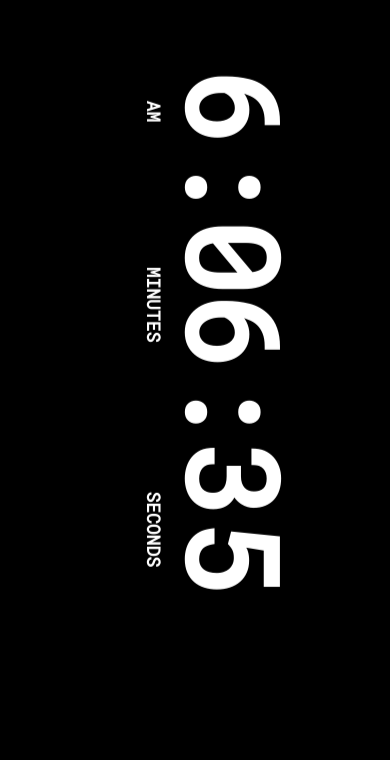
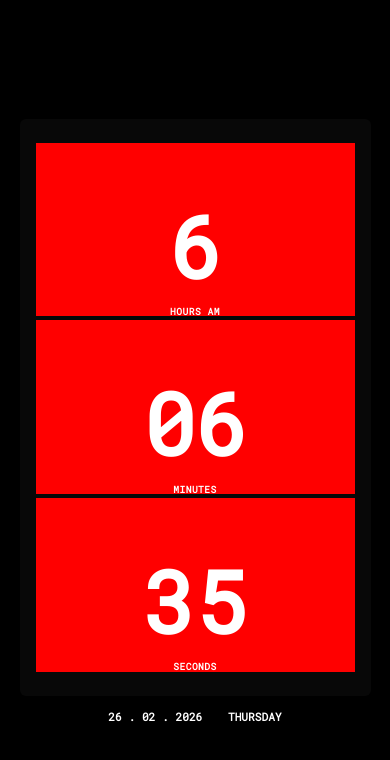
Before and after one commit to armanhossen-dev/DarkTime, a plain HTML site: page index.html in a window 390 px wide. Drawn offline with Linux system fonts and the light colour scheme.

Commit message:
code for responsive1

```diff
--- a/index.css
+++ b/index.css
@@ -1,164 +1,156 @@
-*{
+* {
     margin: 0;
     padding: 0;
-    font-family: 'Roboto Mono', monospace;
     box-sizing: border-box;
-    font-size: clamp(1rem, 2.5vw, 1.5rem);
 }
 
 html, body {
     background: black;
-    margin: 0;
-    padding: 0;
     height: 100%;
-    overflow-x: hidden;
+    overflow: hidden;
 }
 
 body {
-    overflow: hidden;
     display: flex;
+    align-items: center;
+    justify-content: center;
+    font-family: 'Roboto Mono', monospace;
 }
 
-.hero{
+.hero {
     width: 100%;
     min-height: 100vh;
     background: black;
     position: relative;
+    display: flex;
+    align-items: center;
+    justify-content: center;
 }
 
-.container{
-    width: 90vw;
-    height: 50vh;
-    position: absolute;
-    top: 50%;
-    left: 50%;
-    transform: translate(-50%,-50%);
+.container {
+    width: min(90vw, 1920px);
+    position: relative;
     z-index: 1;
 }
 
-.clock{
+.clock {
     width: 100%;
-    height: 100%;
     background: rgba(34, 34, 34, 0.257);
     border-radius: 10px;
     display: flex;
     align-items: center;
     justify-content: center;
-    z-index: 1;
+    gap: clamp(0.5rem, 2vw, 1rem);
+    padding: clamp(1rem, 4vh, 3rem) clamp(0.5rem, 3vw, 2rem);
     backdrop-filter: blur(40px);
     -webkit-backdrop-filter: blur(40px);
 }
 
-.clock span{
-    top: -40px;
-    left: -50px;
-    font-size: 140px;
+.clock span {
+    background: red;
+
+    font-size: clamp(3.5rem, 14vw, 10rem);
     font-family: 'Roboto Mono', monospace;
-    width: 200px;
+    width: clamp(160px, 20vw, 280px);
     font-weight: 700;
     display: inline-block;
     text-align: center;
+    padding: 60px;
     position: relative;
     color: rgb(255, 255, 255);
+    line-height: 1;
+    padding-bottom: clamp(1.5rem, 3vh, 2rem);
 }
 
-.clock span::after{
-    font-size: 18px;
+.clock span::after {
+    font-size: clamp(0.55rem, 1.3vw, 1rem);
     position: absolute;
-    bottom: -5px;
-    left: 58%;
+    bottom: 0;
+    left: 50%;
     transform: translateX(-50%);
     font-family: 'Roboto Mono', monospace;
+    white-space: nowrap;
+    letter-spacing: 0.05em;
 }
 
 #hr::after {
-    content: ' HOURS ' attr(data-ampm);
-    font-family: 'Roboto Mono', monospace;
+    content: 'HOURS ' attr(data-ampm);
 }
 
-#min::after{
+#min::after {
     content: 'MINUTES';
-    font-family: 'Roboto Mono', monospace;
 }
 
-#sec::after{
+#sec::after {
     content: 'SECONDS';
-    font-family: 'Roboto Mono', monospace;
 }
 
-.date, .day {
+.datetime-wrapper {
+    text-align: center;
+    width: 100%;
+    margin-top: clamp(0.25rem, 1vh, 0.75rem);
+}
+
+.date,
+.day {
     display: inline-block;
-    padding: 0 30px; /* Adds space between them */
-    font-size: 1.5rem;
+    padding: 0 clamp(0.5rem, 2vw, 1.875rem);
+    font-size: clamp(0.75rem, 1.8vw, 1.25rem);
     color: white;
     font-weight: bold;
     text-align: center;
     font-family: 'Roboto Mono', monospace;
 }
 
-.date {
-    margin-top: 5px;
-}
+/* Portrait / narrow screens — stack clock digits vertically */
+@media (max-width: 600px) {
+    .clock {
+        flex-direction: column;
+        gap: 0.25rem;
+        padding: 1.5rem 1rem;
+        border-radius: 6px;
+    }
 
-.datetime-wrapper {
-    text-align: center;
-    margin-top: 5px;
-}
+    .clock span {
+        font-size: clamp(4rem, 22vw, 7rem);
+        width: 100%;
+        padding-bottom: 1.75rem;
+    }
 
-
-@media screen and (min-width: 1920px) {
-    .container{
-        width: 90vw;
-        height: 50vh;
+    .clock span::after {
+        font-size: 0.6rem;
     }
-    .clock span{
-        font-size: 13rem;
-        width: 300px;
-        font-weight: 600;
+    #dot{
+        display: none;
     }
-    .clock span::after{
-        font-size: 26px;
-    }
-    .date {
-        margin-top: 40px;
+    .date,
+    .day {
+        font-size: 0.7rem;
+        padding: 0 0.5rem;
     }
 }
 
-@media (max-width: 768px) {
-    .container {
-        transform: translate(-50%, -55%) rotate(90deg);
-        height: 100%;
-        width: 100%;
-        background: black;
+/* Tablet range — moderate adjustments */
+@media (min-width: 601px) and (max-width: 1024px) {
+    .clock span {
+        font-size: clamp(4rem, 11vw, 7rem);
+        width: clamp(130px, 18vw, 210px);
     }
-    .clock{
-        width: 100%;
-        height: 100%;
-        background: black;
-    }
-    .clock span{
-        font-size: 7.8rem;
-        width: 300px;
-        font-weight: 600;
-    }
-    .clock span::after{
-        font-size: 18px;
-        bottom: -10px;
-    }
-    #hr::after {
-        content: attr(data-ampm);
-    }
-    .date{
-        display: none;
+}
+
+/* Large / ultrawide screens */
+@media (min-width: 1920px) {
+    .clock span {
+        font-size: clamp(10rem, 9vw, 14rem);
+        width: 320px;
     }
 
-    /* .date {
-        transform: translate(-50%, -50%) rotate(360deg);
-        display: block;
-        font-size: 1.2rem;
-        margin-top: 10px;
-        text-align: center;
-        color: #fff;
-        font-weight: bold;
-    } */
+    .clock span::after {
+        font-size: 1.1rem;
+    }
+
+    .date,
+    .day {
+        font-size: 1.5rem;
+    }
 }
--- a/index.html
+++ b/index.html
@@ -13,8 +13,8 @@
         <div class="container">
             <div class="clock">
                 <!--00:00:00-->
-                <span id="hr">00</span><span>:</span>
-                <span id="min">00</span><span>:</span>
+                <span id="hr">00</span><span id="dot">:</span>
+                <span id="min">00</span><span id="dot">:</span>
                 <span id="sec">00</span>
                 <span id="ampm" style="display: none;">AM</span> <!-- hidden now -->
             </div>
```
